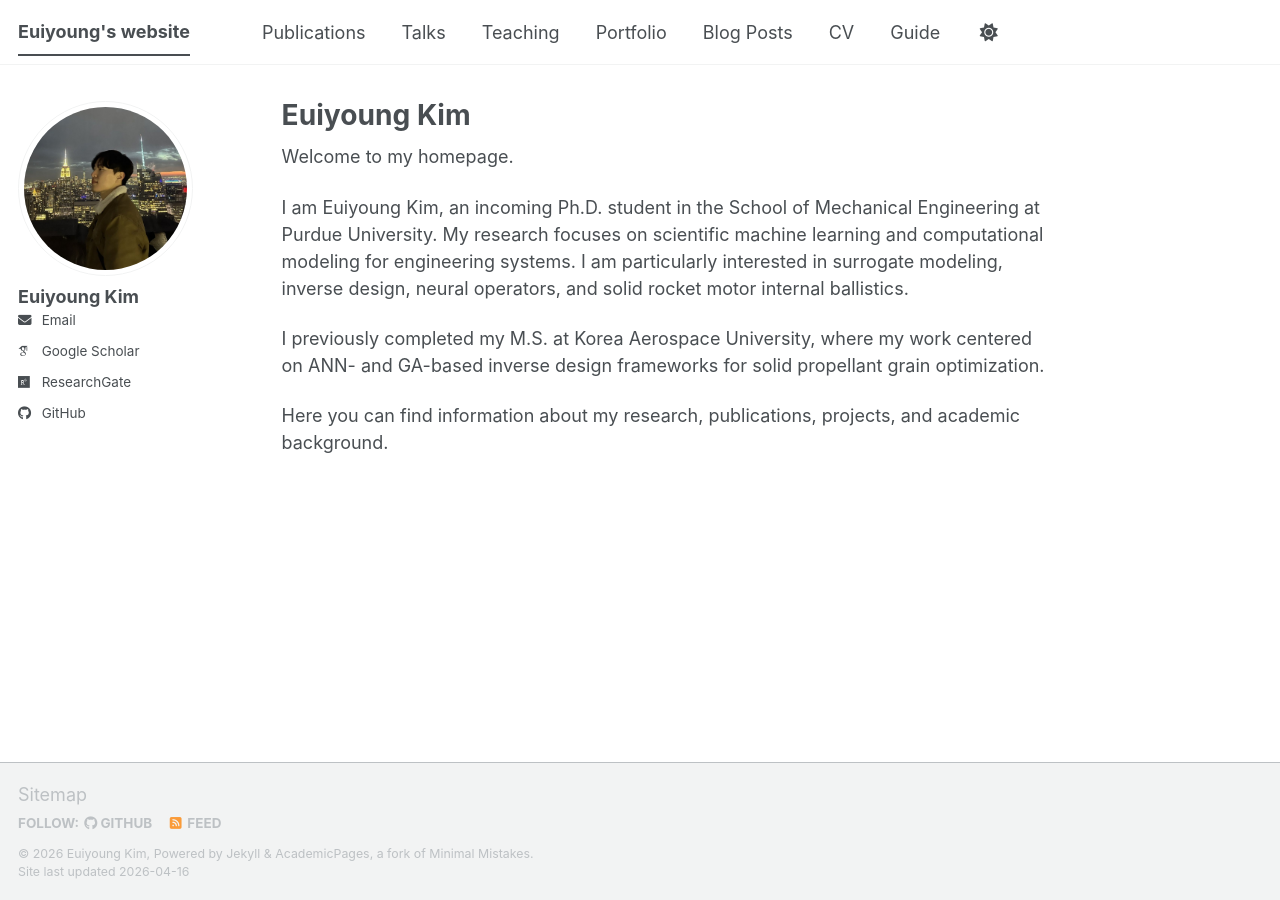
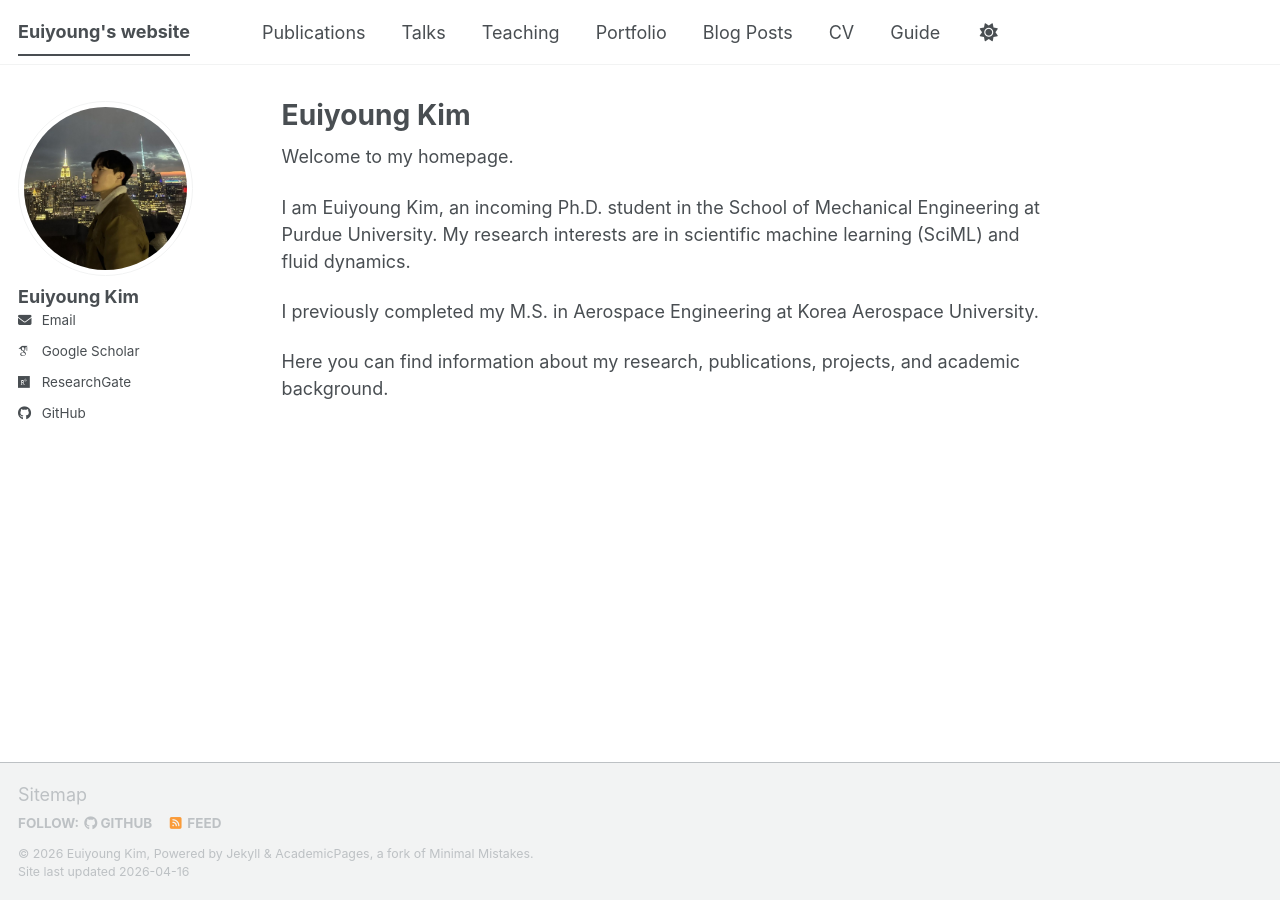
Before and after one commit to key9912/key9912.github.io, a Jekyll site: the page built from _pages/about.md, in a window 1280 px wide. Built offline with Jekyll 4.4.1, drawn with Linux system fonts in a browser that asks for light colours; some web fonts are replaced; a script bundle is joined from its source files by our own code; library files that are not in the unit come from our copies.

Commit message:
Update about.md

```diff
--- a/_pages/about.md
+++ b/_pages/about.md
@@ -9,8 +9,8 @@ redirect_from:
 
 Welcome to my homepage.
 
-I am Euiyoung Kim, an incoming Ph.D. student in the School of Mechanical Engineering at Purdue University. My research focuses on scientific machine learning and computational modeling for engineering systems. I am particularly interested in surrogate modeling, inverse design, neural operators, and solid rocket motor internal ballistics.
+I am Euiyoung Kim, an incoming Ph.D. student in the School of Mechanical Engineering at Purdue University. My research interests are in scientific machine learning (SciML) and fluid dynamics.
 
-I previously completed my M.S. at Korea Aerospace University, where my work centered on ANN- and GA-based inverse design frameworks for solid propellant grain optimization.
+I previously completed my M.S. in Aerospace Engineering at Korea Aerospace University.
 
 Here you can find information about my research, publications, projects, and academic background.
```
